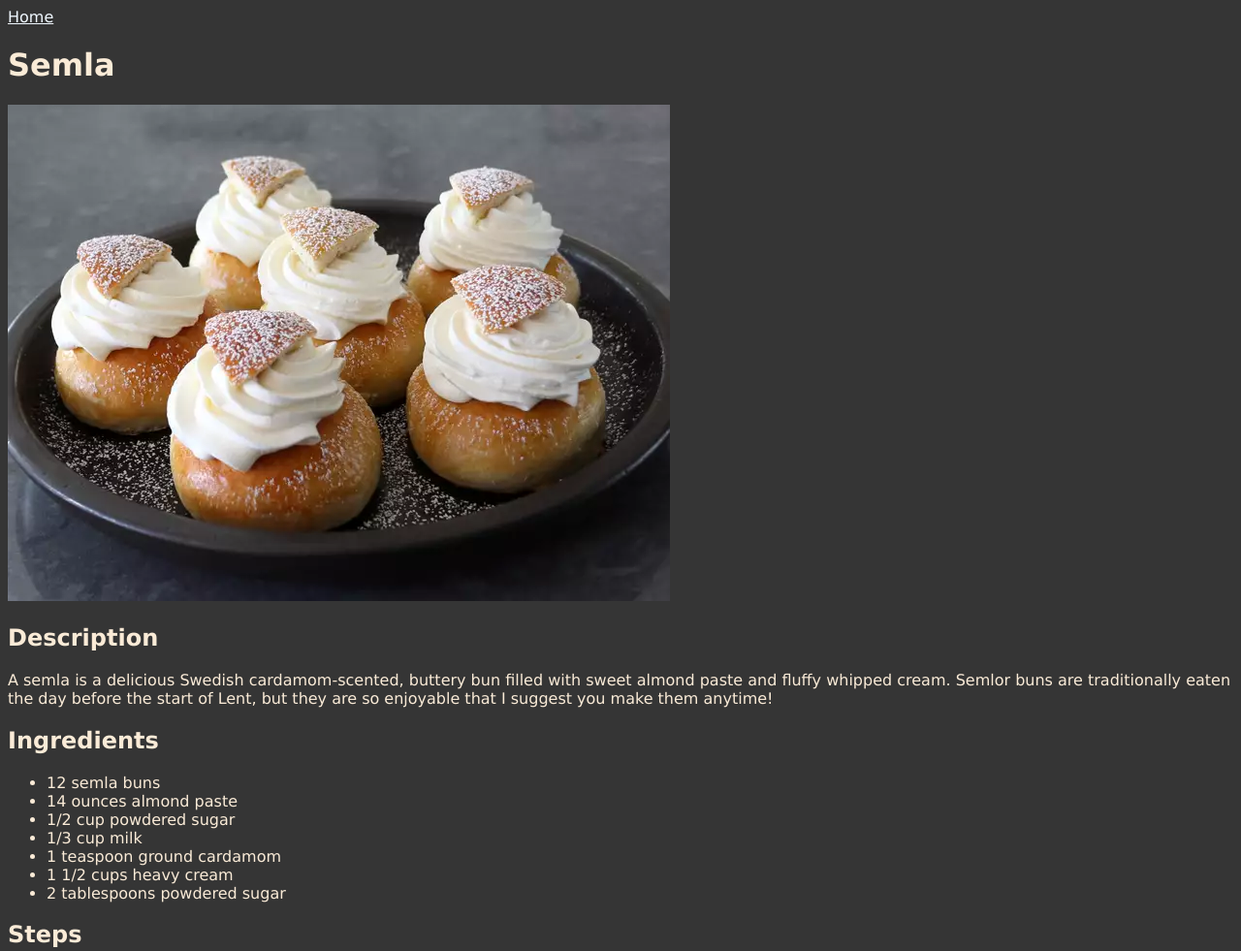
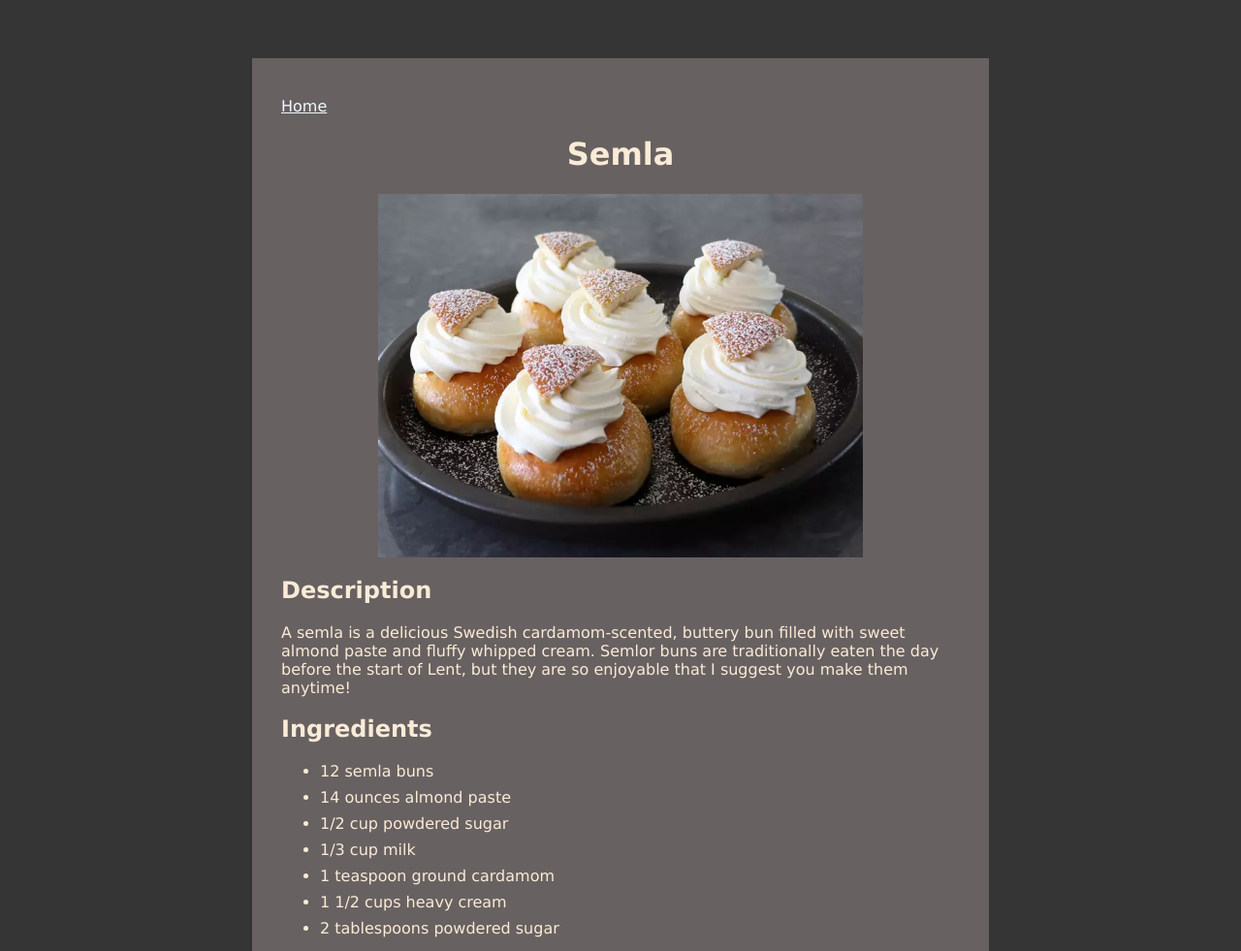
Before and after one commit to fridanordstrom/odin-recipes, a plain HTML site: page recipes/semla.html in a window 1280 px wide. Shown: the top 981 px of the page at 97% size. Drawn offline with Linux system fonts and the light colour scheme.

Commit message:
Add layout styling
In block-and-inline part of the foundations course, one task was to come
back to this site and apply what was taught. Margin/padding has been
added to center and place elemets in the pages.

```diff
--- a/styles.css
+++ b/styles.css
@@ -2,15 +2,44 @@
     font-family: Verdana, Tahoma, sans-serif;
 }
 
+html {
+    background-color: rgb(53, 53, 53);
+}
+
 body {
-    background-color: rgb(53, 53, 53);
+    max-width: 700px;
+    background-color: rgb(104, 97, 97);
     color: antiquewhite;
+    margin: 60px auto;
+    padding: 40px 30px;
 }
 
 a {
     color: aliceblue;
 }
 
+h1 {
+    text-align: center;
+}
+
 a:visited {
     color: rgb(171, 208, 240);
 }
+
+ul {
+    margin: 0 auto;
+}
+
+li {
+    margin-bottom: 8px;
+}
+
+ul:last-child {
+    margin-bottom: 0;
+}
+
+img {
+    display: block;
+    width: 500px;
+    margin: 0 auto;
+}
```
